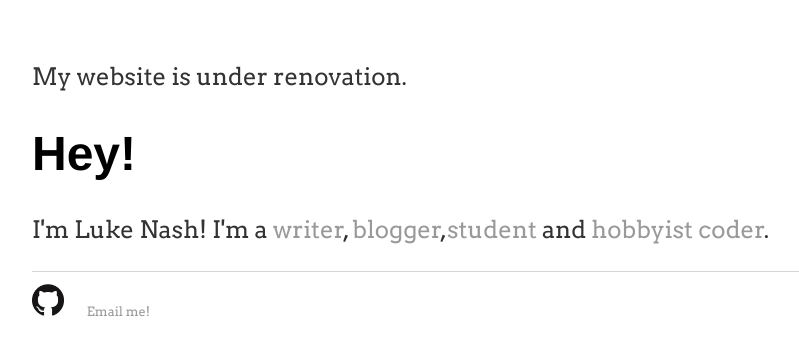
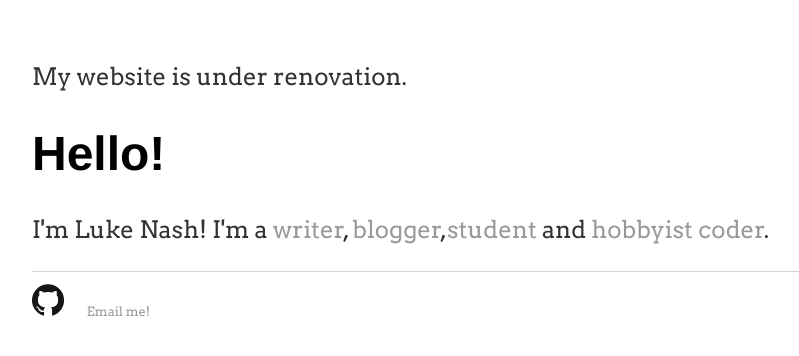
Before and after one commit to Cranberryrobot/cranberryrobot.github.io, a Jekyll site: the page built from index.html, in a window 1280 px wide. Shown: the top 356 px of the page, without its empty margins (160-959 px from the left). Built offline with Jekyll 4.4.1, drawn with Linux system fonts in a browser that asks for light colours.

Commit message:
Update index.html

```diff
--- a/index.html
+++ b/index.html
@@ -3,5 +3,5 @@ layout: default
 title: Luke Nash
 ---
 <div class="blurb">
-	<h1>Hey!</h1>
+	<h1>Hello!</h1>
 	<p>I'm Luke Nash! I'm a <a href="/writings">writer</a>, <a href="/blog">blogger</a>,<a href="/ac">student</a> and <a href="/c">hobbyist coder</a>.</div>
```
